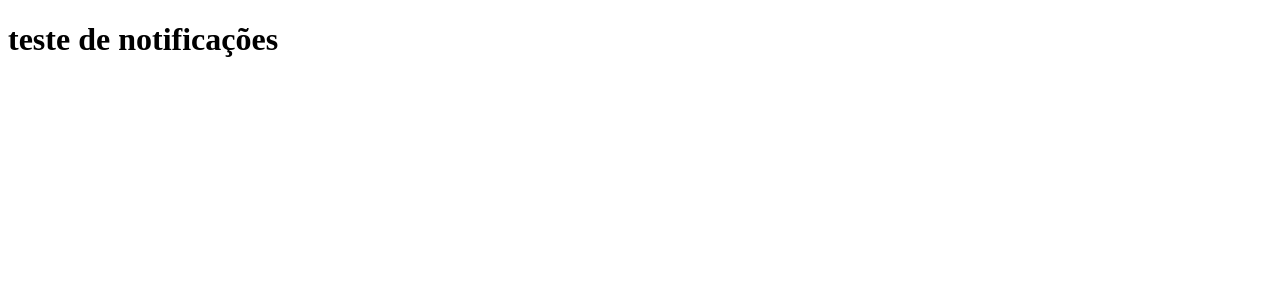
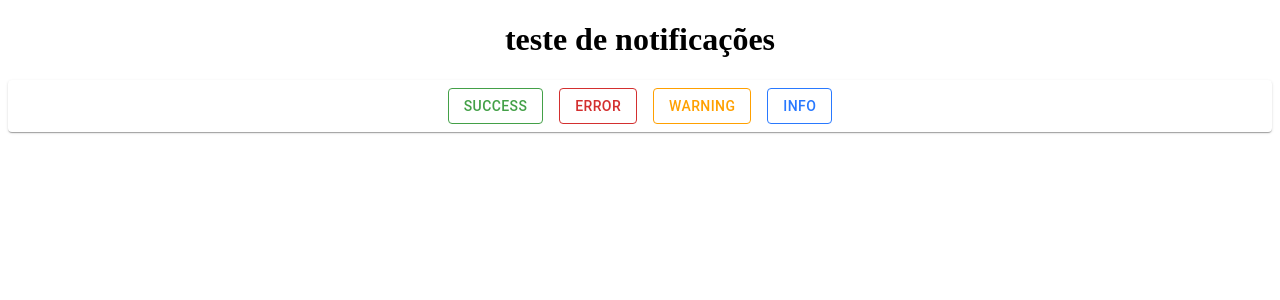
Before and after one commit to irllamartins/estudo_notificacoes2, a React (Create React App) app: page / in a window 1280 px wide. Shown: the top 300 px of the page. Built offline with nearby package versions, Linux system fonts and the light colour scheme.

Commit message:
adicionado butões para teste visual de notificações

```diff
--- a/package.json
+++ b/package.json
@@ -3,10 +3,14 @@
   "version": "0.1.0",
   "private": true,
   "dependencies": {
+    "@emotion/react": "^11.10.6",
+    "@emotion/styled": "^11.10.6",
+    "@mui/material": "^5.11.12",
     "@testing-library/jest-dom": "^5.16.4",
     "@testing-library/react": "^13.3.0",
     "@testing-library/user-event": "^13.5.0",
     "firebase": "^9.9.0",
+    "notistack": "^3.0.0",
     "react": "^18.2.0",
     "react-dom": "^18.2.0",
     "react-scripts": "5.0.1",
--- a/src/App.js
+++ b/src/App.js
@@ -1,7 +1,10 @@
 import React from 'react';
 import { initializeApp } from "firebase/app";
 import { getMessaging, getToken, onMessage } from "firebase/messaging";
+import './index.css'
 
+import { SnackbarProvider, useSnackbar } from 'notistack';
+import { MessageButtons } from './MessagenButtons';
 
 //informações de config
 const firebaseConfig = {
@@ -65,9 +68,10 @@ function App() {
 
   return (
     <div className="App">
-
+      <SnackbarProvider>
       <h1>teste de notificações</h1>
-
+        <MessageButtons/>
+      </SnackbarProvider>
     </div>
   );
 }
--- /dev/null
+++ b/src/MessagenButtons.js
@@ -0,0 +1,63 @@
+import React,{useCallback} from "react"
+import { Button, Paper } from '@mui/material'
+
+import { useSnackbar } from 'notistack';
+
+ export const  MessageButtons= () =>{
+
+    const { enqueueSnackbar, closeSnackbar } = useSnackbar();
+
+    const styles = {
+        root: {
+            flexGrow: 1,
+            display: 'flex',
+            margin: 16,
+            justifyContent: 'center',
+            alignItems: 'middle'
+        },
+        button: {
+            margin: 8,
+            borderColor: '#313131',
+            color: '#313131'
+        },
+        success: {
+            borderColor: '#43a047',
+            color: '#43a047'
+        },
+        error: {
+            borderColor: '#d32f2f',
+            color: '#d32f2f'
+        },
+        info: {
+            borderColor: '#2979ff',
+            color: '#2979ff'
+        },
+        warning: {
+            borderColor: '#ffa000',
+            color: '#ffa000'
+        }
+    };
+    const buttons = [
+        { variant: "success", message: "Sucessu" },
+        { variant: "error", message: "Errro" },
+        { variant: "warning", message: "Warning" },
+        { variant: "info", message: "Info" },
+    ]
+    const handleClick = useCallback((button) => () => {
+        enqueueSnackbar(button.message, { variant: button.variant });
+    }, [enqueueSnackbar]);
+
+    return (
+        <Paper>
+            {buttons.map((button) => (
+                <Button
+                    key={button.variant}
+                    variant='outlined'
+                    style={{ ...styles.button, ...styles[button.variant] }}
+                    onClick={handleClick(button)}>
+                    {button.variant}
+                </Button>
+            ))}
+        </Paper>
+    )
+}
--- /dev/null
+++ b/src/index.css
@@ -0,0 +1,3 @@
+*{
+    text-align: center
+}
```
Also changed, not shown: 1 other file (tests, documents, lock files or other folders).
